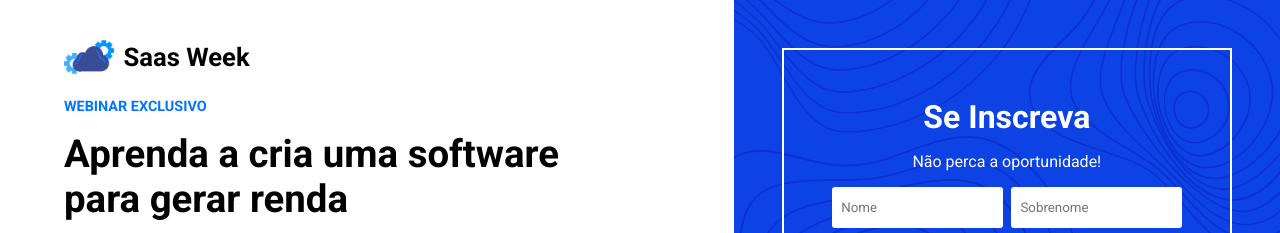
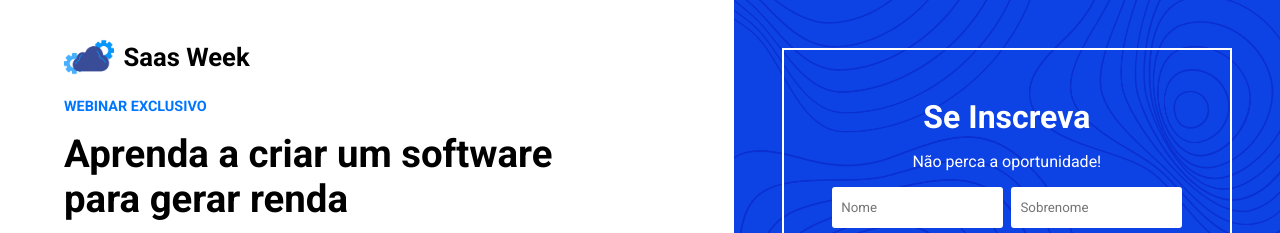
Before and after one commit to Rafael-Buganza/FormSite, a plain HTML site: page index.html in a window 1280 px wide. Shown: the top 233 px of the page. Drawn offline with Linux system fonts and the light colour scheme.

Commit message:
Update index.html

```diff
--- a/index.html
+++ b/index.html
@@ -19,7 +19,7 @@
             <h1>Saas Week</h1>
         </div>
         <p id="exclusive">Webinar Exclusivo</p>
-        <h2>Aprenda a cria uma software para gerar renda</h2>
+        <h2>Aprenda a criar um software para gerar renda</h2>
         <p id="date">29/10/2022 | 14h00 | 100% Gratuito</p>
         <p id="description">Neste evento você aprenderá a planejar um Software SaaS</p>
         <h4>Palestrantes</h4>
```
